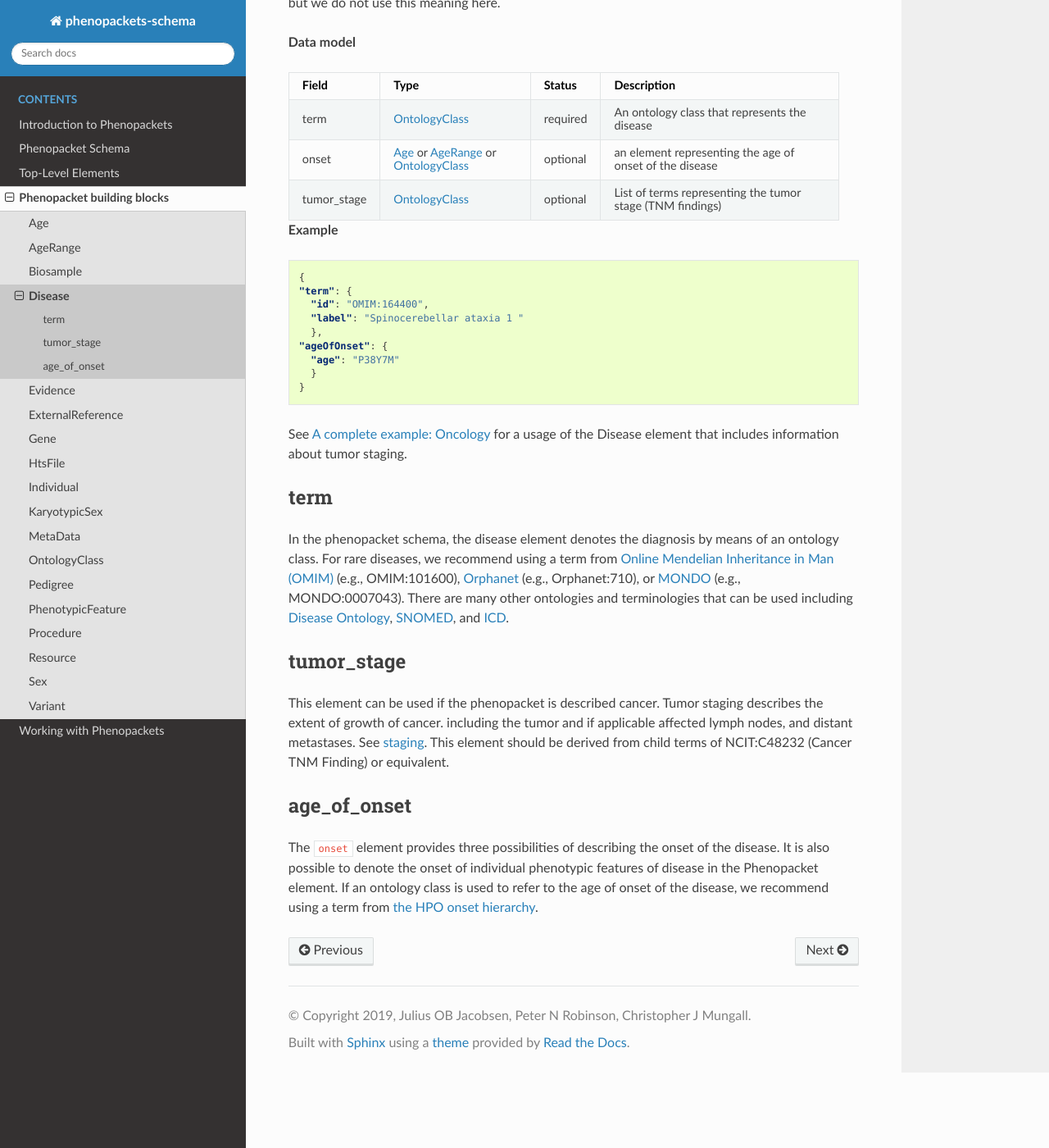
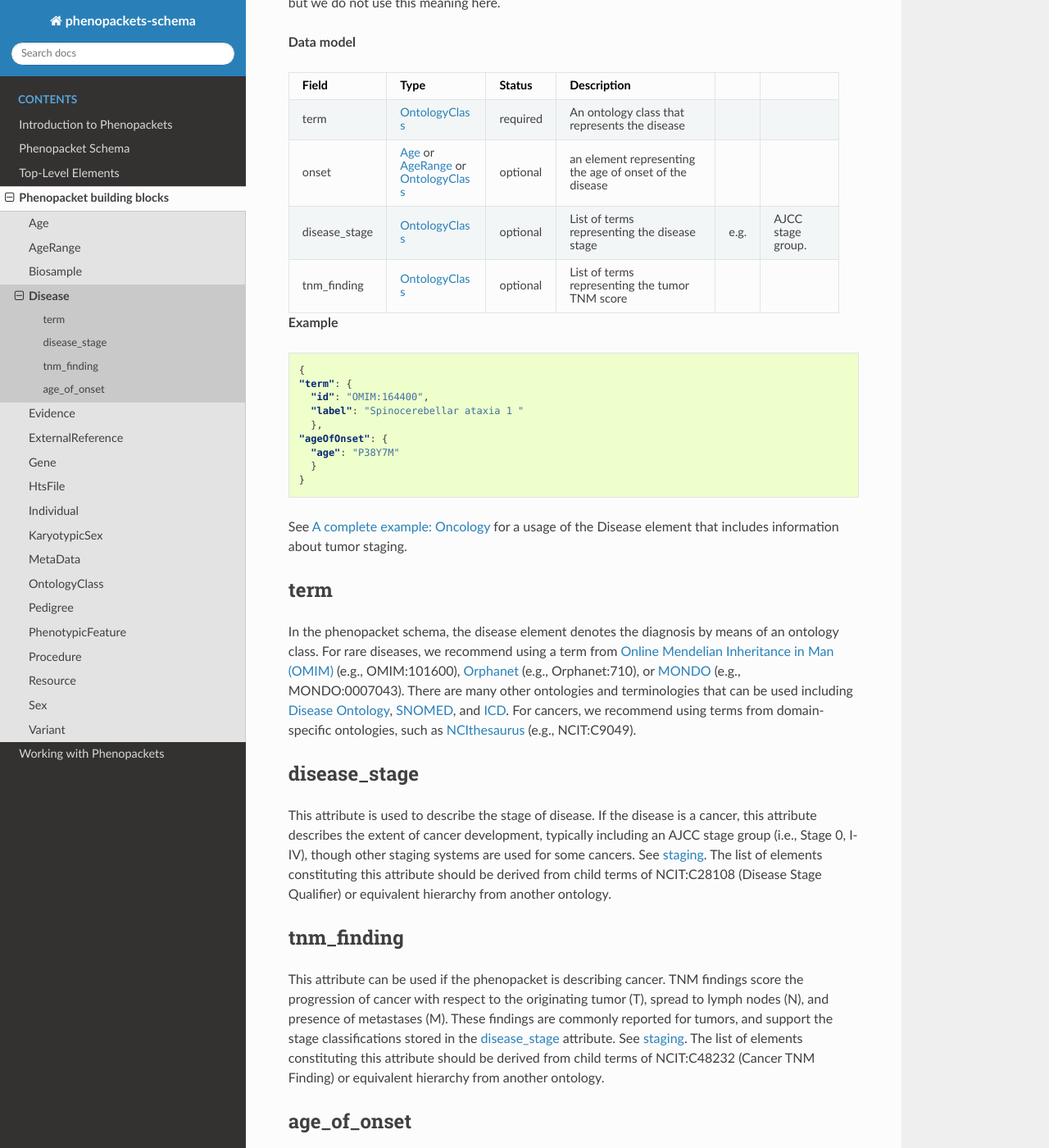
Before and after one commit to phenopackets/phenopacket-schema, a Sphinx documentation site: the page built from docs/disease.rst, in a window 1280 px wide and 1400 px high, scrolled down 288 px. Shown: the whole window at 82% size. Built offline with Sphinx 7.4.7 and the Read the Docs theme 2.0.0, drawn with Linux system fonts in a browser that asks for light colours.

Commit message:
addresses #188 (#214)
* addresses #188

* generalize cancer_staging to disease_staging, clarify help text

* rename tumor_stage to disease_stage in proto to match text description

```diff
--- a/docs/disease.rst
+++ b/docs/disease.rst
@@ -20,7 +20,8 @@ physicians use the word phenotype to refer to a disease, but we do not use this
 
    term, :ref:`rstontologyclass`, required, An ontology class that represents the disease
    onset, :ref:`rstage` or :ref:`rstagerange` or :ref:`rstontologyclass`, optional, an element representing the age of onset of the disease
-   tumor_stage, :ref:`rstontologyclass`, optional, List of terms representing the tumor stage (TNM findings)
+   disease_stage, :ref:`rstontologyclass`, optional, List of terms representing the disease stage, e.g., AJCC stage group.
+   tnm_finding, :ref:`rstontologyclass`, optional, List of terms representing the tumor TNM score
 
 
 
@@ -44,21 +45,33 @@ See :ref:`rstcancerexample` for a usage of the Disease element that includes inf
 term
 ~~~~
 
-
 In the phenopacket schema, the disease element denotes the diagnosis by means of an ontology class. For rare
 diseases, we recommend using a term from  `Online Mendelian Inheritance in Man (OMIM) <https://omim.org/>`_ (e.g.,
 OMIM:101600), `Orphanet <https://www.orpha.net/consor/cgi-bin/index.php>`_ (e.g., Orphanet:710), or
 `MONDO <https://github.com/monarch-initiative/mondo>`_ (e.g., MONDO:0007043). There are many other
 ontologies and terminologies that can be used including `Disease Ontology <http://disease-ontology.org/>`_,
 `SNOMED <http://www.snomed.org/>`_, and `ICD <https://www.who.int/classifications/icd/en/>`_.
+For cancers, we recommend using terms from domain-specific ontologies, such as
+`NCIthesaurus <https://ncit.nci.nih.gov/ncitbrowser/>`_ (e.g., NCIT:C9049).
 
-tumor_stage
+disease_stage
 ~~~~~~~~~~~
-This element can be used if the phenopacket is described cancer. Tumor staging describes
-the extent of growth of cancer. including the tumor and if applicable affected lymph nodes, and
-distant metastases. See `staging <https://www.cancer.gov/about-cancer/diagnosis-staging/staging>`_.
-This element should be derived from child terms of NCIT:C48232 (Cancer TNM Finding) or equivalent.
 
+This attribute is used to describe the stage of disease. If the disease is a cancer, this attribute describes
+the extent of cancer development, typically including an AJCC stage group (i.e., Stage 0, I-IV), though other staging
+systems are used for some cancers. See `staging <https://www.cancer.gov/about-cancer/diagnosis-staging/staging>`_.
+The list of elements constituting this attribute should be derived from child terms of NCIT:C28108 (Disease Stage
+Qualifier) or equivalent hierarchy from another ontology.
+
+tnm_finding
+~~~~~~~~~~~
+
+This attribute can be used if the phenopacket is describing cancer. TNM findings score the progression of cancer
+with respect to the originating tumor (T), spread to lymph nodes (N), and presence of metastases (M). These findings
+are commonly reported for tumors, and support the stage classifications stored in the `disease_stage`_ attribute.
+See `staging <https://www.cancer.gov/about-cancer/diagnosis-staging/staging>`_.
+The list of elements constituting this attribute should be derived from child terms of NCIT:C48232 (Cancer TNM Finding)
+or equivalent hierarchy from another ontology.
 
 age_of_onset
 ~~~~~~~~~~~~
```
Also changed, not shown: 1 other file.
